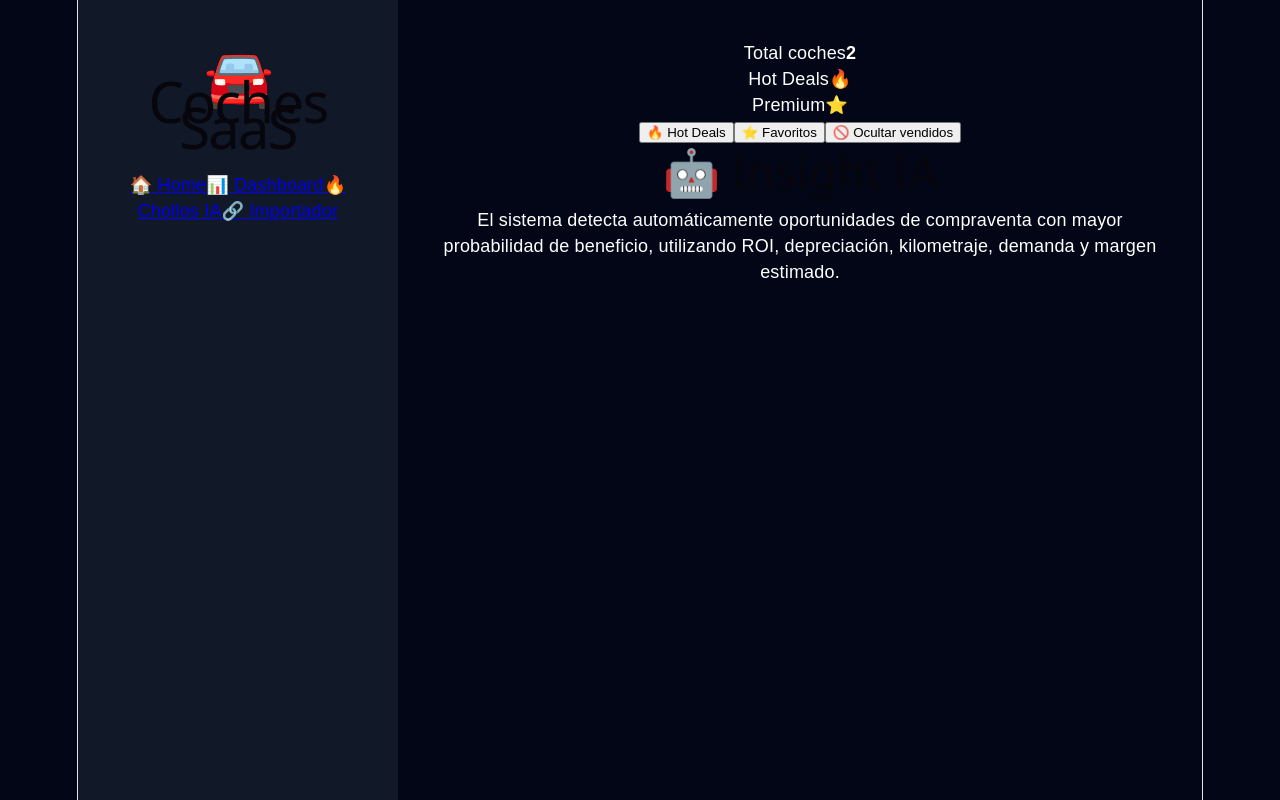
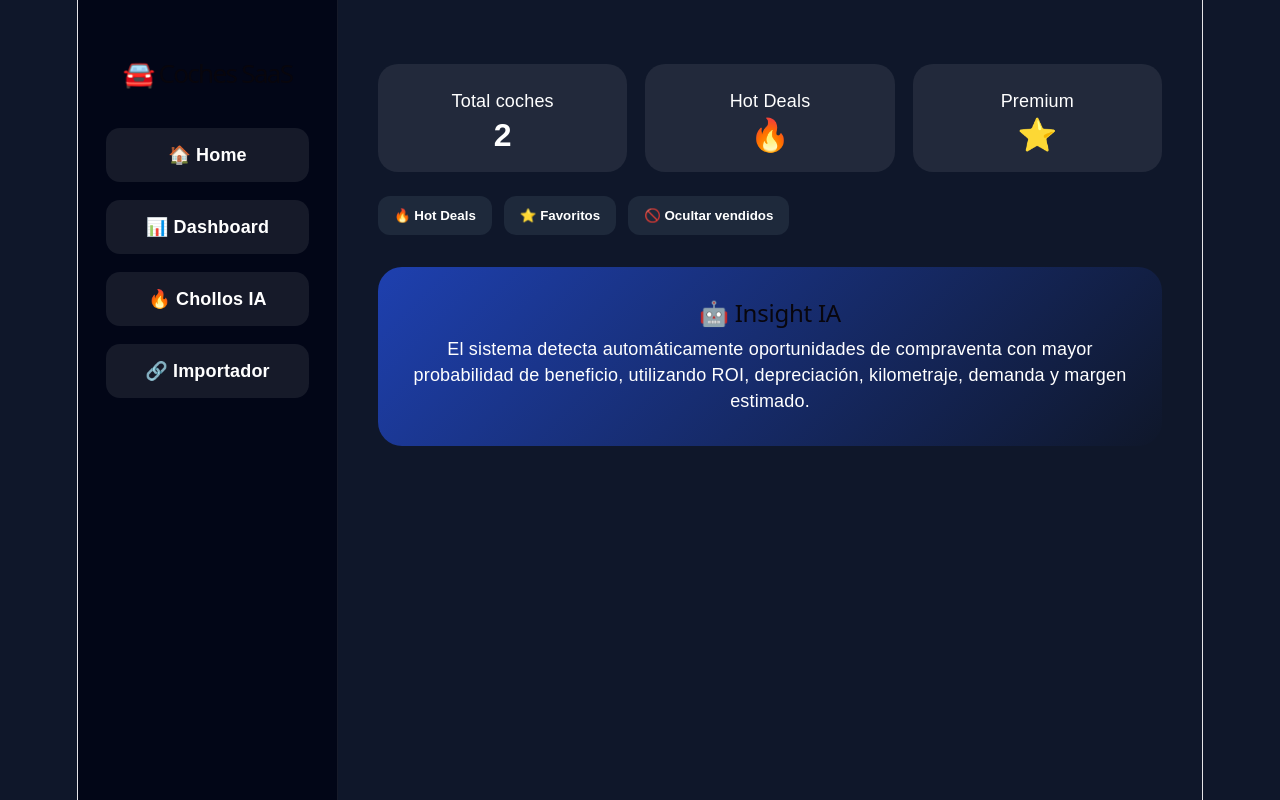
Before and after one commit to inviertetodo-hue/coches-saas-, a React (Vite) app: page /dashboard in a window 1280 px wide. Built offline with nearby package versions, Linux system fonts and the light colour scheme.

Commit message:
instalar y configurar supabase

```diff
--- a/package.json
+++ b/package.json
@@ -10,6 +10,7 @@
     "preview": "vite preview"
   },
   "dependencies": {
+    "@supabase/supabase-js": "^2.106.2",
     "react": "^19.2.6",
     "react-dom": "^19.2.6",
     "react-router-dom": "^7.15.1",
--- a/src/App.css
+++ b/src/App.css
@@ -1,14 +1,111 @@
-body{margin:0;background:#020617;color:white;font-family:Arial}
-.app{display:flex;min-height:100vh}
-aside{width:260px;background:#111827;padding:30px}
-aside button{display:block;width:100%;margin:12px 0;padding:14px;border:0;border-radius:14px;background:#1f2937;color:white;font-weight:bold}
-main{flex:1;padding:40px}
-h2{font-size:46px}
-.kpis{display:grid;grid-template-columns:repeat(3,1fr);gap:20px;margin:30px 0}
-.kpis div,.card{background:#111827;border-radius:24px;padding:26px}
-.kpis strong{display:block;font-size:34px;margin-top:10px;color:#22c55e}
-.grid{display:grid;grid-template-columns:repeat(auto-fit,minmax(280px,1fr));gap:22px}
-.card{border:1px solid rgba(255,255,255,.1)}
-.card h3{font-size:28px}
-.card h2{color:#22c55e}
-.card button{width:100%;padding:14px;border:0;border-radius:14px;background:#f59e0b;color:white;font-weight:bold}
+* {
+  box-sizing: border-box;
+}
+
+body {
+  margin: 0;
+  font-family: Arial, sans-serif;
+  background: #0f172a;
+  color: white;
+}
+
+.app {
+  min-height: 100vh;
+  display: flex;
+}
+
+aside {
+  width: 260px;
+  min-height: 100vh;
+  background: #020617;
+  padding: 28px;
+  display: flex;
+  flex-direction: column;
+  gap: 18px;
+  border-right: 1px solid rgba(255,255,255,0.08);
+}
+
+aside h1 {
+  font-size: 26px;
+  margin-bottom: 24px;
+}
+
+aside a {
+  color: white;
+  text-decoration: none;
+  background: rgba(255,255,255,0.08);
+  padding: 14px 16px;
+  border-radius: 14px;
+  font-weight: bold;
+}
+
+aside a:hover {
+  background: #2563eb;
+}
+
+main {
+  flex: 1;
+  padding: 40px;
+}
+
+.kpis,
+.admin-grid {
+  display: grid;
+  grid-template-columns: repeat(3, 1fr);
+  gap: 18px;
+  margin: 24px 0;
+}
+
+.kpis div,
+.admin-card {
+  background: rgba(255,255,255,0.08);
+  padding: 24px;
+  border-radius: 20px;
+}
+
+.kpis strong,
+.admin-card strong {
+  display: block;
+  font-size: 32px;
+  margin-top: 8px;
+}
+
+.grid {
+  display: grid;
+  grid-template-columns: repeat(auto-fit, minmax(260px, 1fr));
+  gap: 20px;
+}
+
+.card,
+.car-card {
+  background: rgba(255,255,255,0.08);
+  padding: 24px;
+  border-radius: 22px;
+}
+
+button {
+  border: none;
+  cursor: pointer;
+  border-radius: 12px;
+  padding: 12px 16px;
+  font-weight: bold;
+}
+
+.filters-row {
+  display: flex;
+  gap: 12px;
+  flex-wrap: wrap;
+  margin: 24px 0;
+}
+
+.filter-chip {
+  background: #1e293b;
+  color: white;
+}
+
+.insight-box {
+  margin-top: 32px;
+  background: linear-gradient(135deg, #1e40af, #0f172a);
+  padding: 32px;
+  border-radius: 24px;
+}
```
Also changed, not shown: src/lib/supabase.js (added, +10 -0 lines), 1 other file (tests, documents, lock files or other folders).
